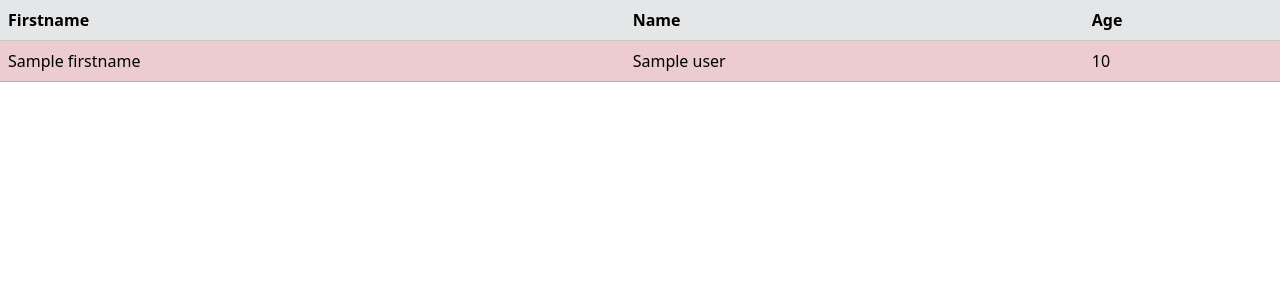
After one commit to GhissGhiso/sf6Techwall, a Symfony app: template templates/tab/users.html.twig in a window 1280 px wide. The commit adds this page. Shown: the top 300 px of the page. Run offline with Twig, Linux system fonts and the light colour scheme; the template is opened without the code that fills it: most values are stand-ins (such as "Sample title", 1, 10 or a date in 2020); some libraries are stand-ins or nearby versions.

```diff
--- a/src/Controller/FirstController.php
+++ b/src/Controller/FirstController.php
@@ -31,7 +31,8 @@ class FirstController extends AbstractController
     {
         return $this->render('first/hello.html.twig',[
             'nom' => $name,
-            'prenom' => $firstname
+            'prenom' => $firstname,
+            'path' => '   '
         ]);
     }
 
--- a/templates/first/hello.html.twig
+++ b/templates/first/hello.html.twig
@@ -8,5 +8,6 @@
 <body>
     <p>Aujourd'hui, on est le {{ "now" | date("d/m/Y") }}</p>
     <h1>Hello {{ nom | title }} {{ prenom | title }}</h1>
+    <img src="{{ asset('assets/images/') ~ path | defaultImage }}" alt="">
 </body>
 </html>
--- a/templates/tab/index.html.twig
+++ b/templates/tab/index.html.twig
@@ -8,6 +8,7 @@
 </head>
 <body>
     <table class="table table-dark table-striped">
+        {% set sumnotes = 0 %}
         <thead>
             <tr>
                 <th >Num</th>
@@ -21,13 +22,15 @@
                     <td>{{ i+1 }}</td>
                     <td>{{ note }}</td>
                 </tr>
+                {% set sumnotes = sumnotes + note %}
             {% endfor %}
         </tbody>
     </table>
     <div class="alert alert-info">
-        <p>Nombre de valeurs : {{ notes | length }}</p>
+        <p>Nombre de notes : {{ notes | length }}</p>
         <p>Note minimale : {{ min(notes) }}</p>
         <p>Note maximale : {{ max(notes) }}</p>
+        <p><strong>Moyenne de la classe : {{  (sumnotes / notes|length) | round(2)}}</strong></p>
     </div>
 </body>
 </html>
--- /dev/null
+++ b/templates/tab/users.html.twig
@@ -0,0 +1,27 @@
+<!DOCTYPE html>
+<html lang="en">
+<head>
+    <meta charset="UTF-8">
+    <meta name="viewport" content="width=device-width, initial-scale=1.0">
+    <link rel="stylesheet" href="{{asset('node_modules/bootstrap/dist/css/bootstrap.css')}}">
+    <title>Users</title>
+</head>
+<body>
+    <table class="table table-danger table-striped table-hover">
+        <tr class="table-light">
+            <th>Firstname</th>
+            <th>Name</th>
+            <th>Age</th>
+        </tr>
+        <tbody>
+            {% for user in users %}
+                <tr>
+                    <td>{{ user.firstname }}</td>
+                    <td>{{ user.name }}</td>
+                    <td>{{ user.age }}</td>
+                </tr>
+            {% endfor %}
+        </tbody>
+    </table>
+</body>
+</html>
```
Also changed, not shown: src/Controller/TabController.php (+12 -0 lines), src/TwigExtensions/MyCustomTwigExtensions.php (added, +24 -0 lines), public/assets/images/Abore-zue.png (added).
